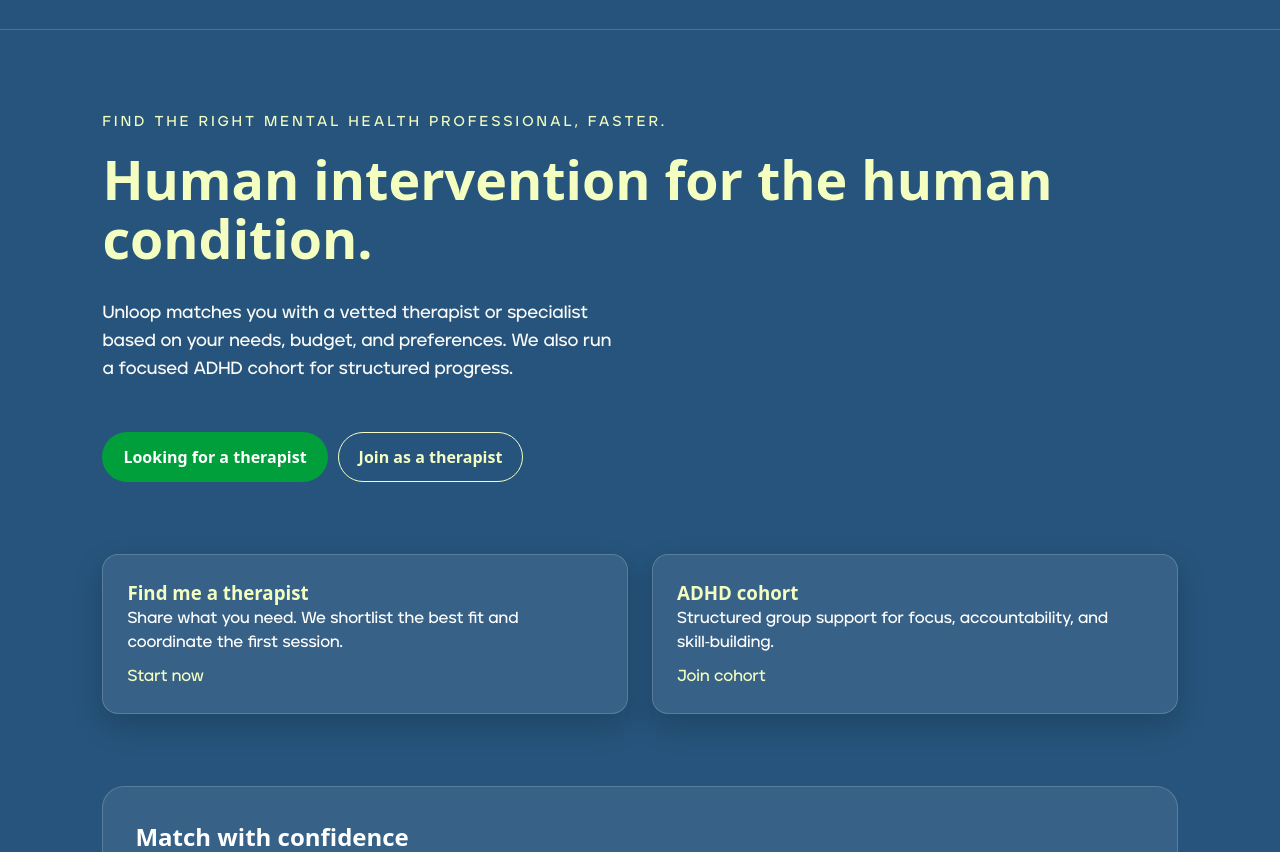
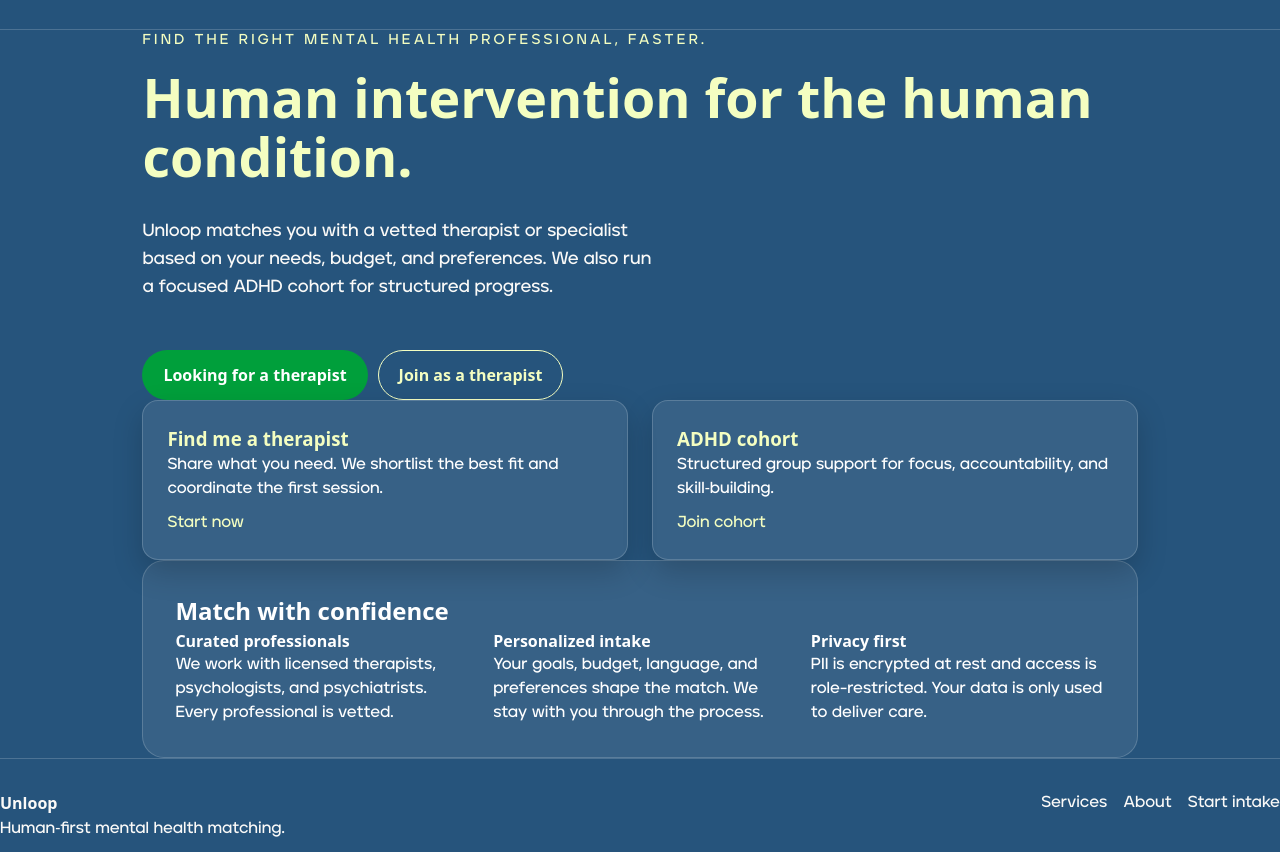
Before and after one commit to athrvakhrbde/unloop-website, a plain HTML site: page frontend/index.html in a window 1280 px wide. Shown: the part 79-931 px from the top of the page. Drawn offline with Linux system fonts and the light colour scheme; a web font is replaced by a local one.

Commit message:
Normalize layout spacing and alignment

```diff
--- a/frontend/index.html
+++ b/frontend/index.html
@@ -20,7 +20,8 @@
   </header>
 
   <main>
-    <section class="hero calm">
+    <section class="hero section calm">
+      <div class="container hero-inner">
         <div class="hero-copy">
           <p class="eyebrow">Find the right mental health professional, faster.</p>
           <h1>Human intervention for the human condition.</h1>
@@ -30,10 +31,11 @@
             <a class="button ghost" href="services.html#therapist-form">Join as a therapist</a>
           </div>
         </div>
+      </div>
     </section>
 
-    <section class="offerings">
-      <div class="offerings-inner">
+    <section class="offerings section">
+      <div class="container offerings-inner">
         <div class="offer-card">
           <h3>Find me a therapist</h3>
           <p>Share what you need. We shortlist the best fit and coordinate the first session.</p>
@@ -47,7 +49,8 @@
       </div>
     </section>
 
-    <section class="trust">
+    <section class="trust section">
+      <div class="container">
         <div class="trust-inner">
           <h2>Match with confidence</h2>
           <div class="trust-grid">
@@ -61,7 +64,8 @@
             </div>
             <div>
               <h4>Privacy first</h4>
-            <p>PII is encrypted at rest and access is role‑restricted. Your data is only used to deliver care.</p>
+              <p>PII is encrypted at rest and access is role-restricted. Your data is only used to deliver care.</p>
+            </div>
           </div>
         </div>
       </div>
--- a/frontend/styles.css
+++ b/frontend/styles.css
@@ -69,6 +69,16 @@ body {
   -moz-osx-font-smoothing: grayscale;
 }
 
+.container {
+  width: min(1200px, 100%);
+  margin: 0 auto;
+  padding: 0 8vw;
+}
+
+.section {
+  padding: var(--space-7) 0;
+}
+
 a {
   color: inherit;
   text-decoration: none;
@@ -135,7 +145,13 @@ img {
   display: grid;
   grid-template-columns: repeat(auto-fit, minmax(280px, 1fr));
   gap: var(--space-6);
-  padding: calc(var(--space-7) + 10px) 8vw var(--space-7);
+  padding: 0;
+}
+
+.hero-inner {
+  display: grid;
+  grid-template-columns: repeat(auto-fit, minmax(280px, 1fr));
+  gap: var(--space-6);
 }
 
 .eyebrow {
@@ -194,7 +210,7 @@ img {
 }
 
 .offerings {
-  padding: 0 8vw var(--space-7);
+  padding: 0;
 }
 
 .offerings-inner {
@@ -223,7 +239,7 @@ img {
 }
 
 .trust {
-  padding: 0 8vw var(--space-7);
+  padding: 0;
 }
 
 .trust-inner {
@@ -240,7 +256,7 @@ img {
 }
 
 .page {
-  padding: var(--space-6) 8vw var(--space-7);
+  padding: 0;
 }
 
 .page-hero h1 {
@@ -366,7 +382,7 @@ textarea {
 }
 
 .site-footer {
-  padding: var(--space-5) 8vw var(--space-6);
+  padding: var(--space-5) 0 var(--space-6);
   border-top: 1px solid var(--color-border);
   display: flex;
   justify-content: space-between;
```
Also changed, not shown: frontend/about.html (+5 -3 lines), frontend/services.html (+8 -6 lines). Lines whose indentation alone changed are shown as unchanged.
